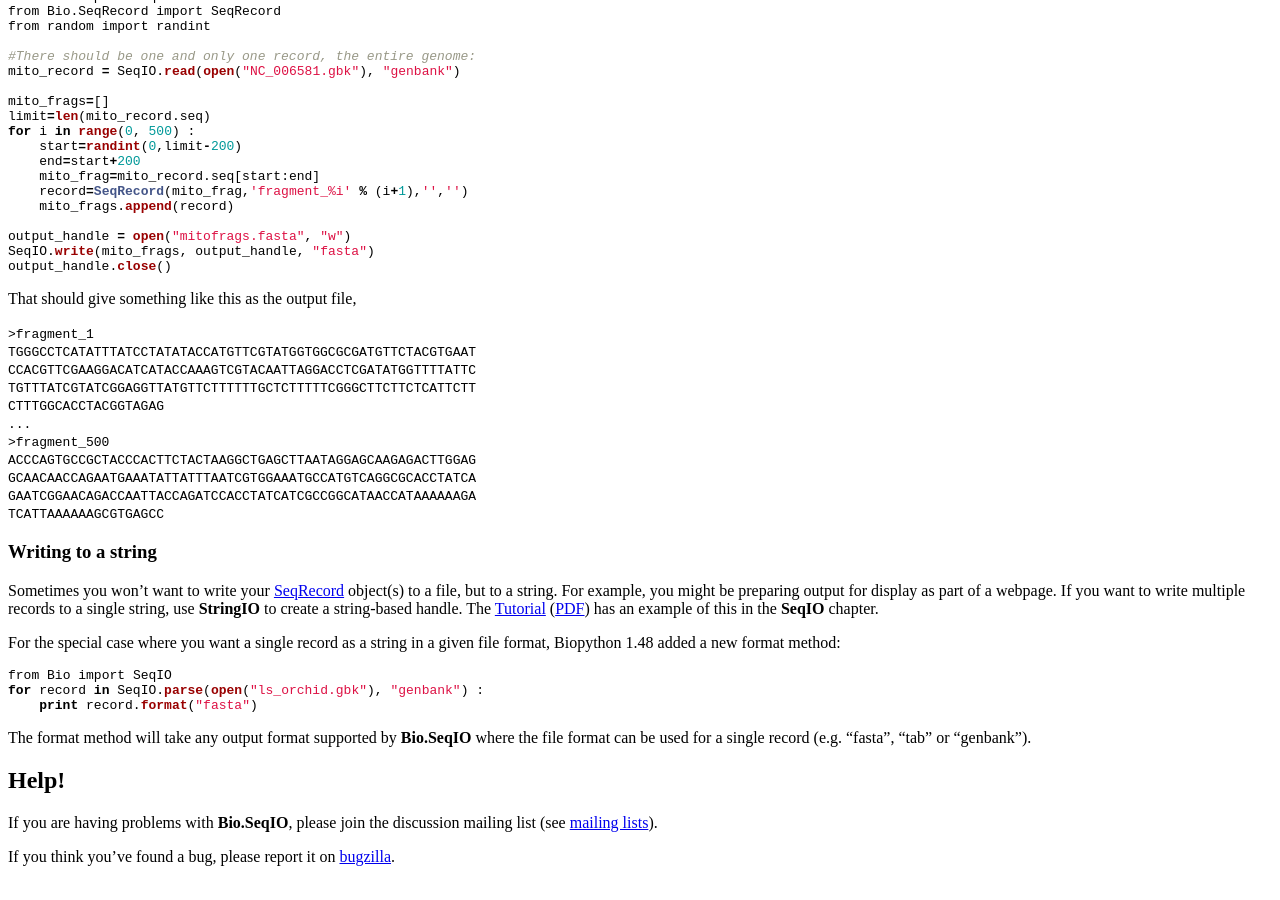
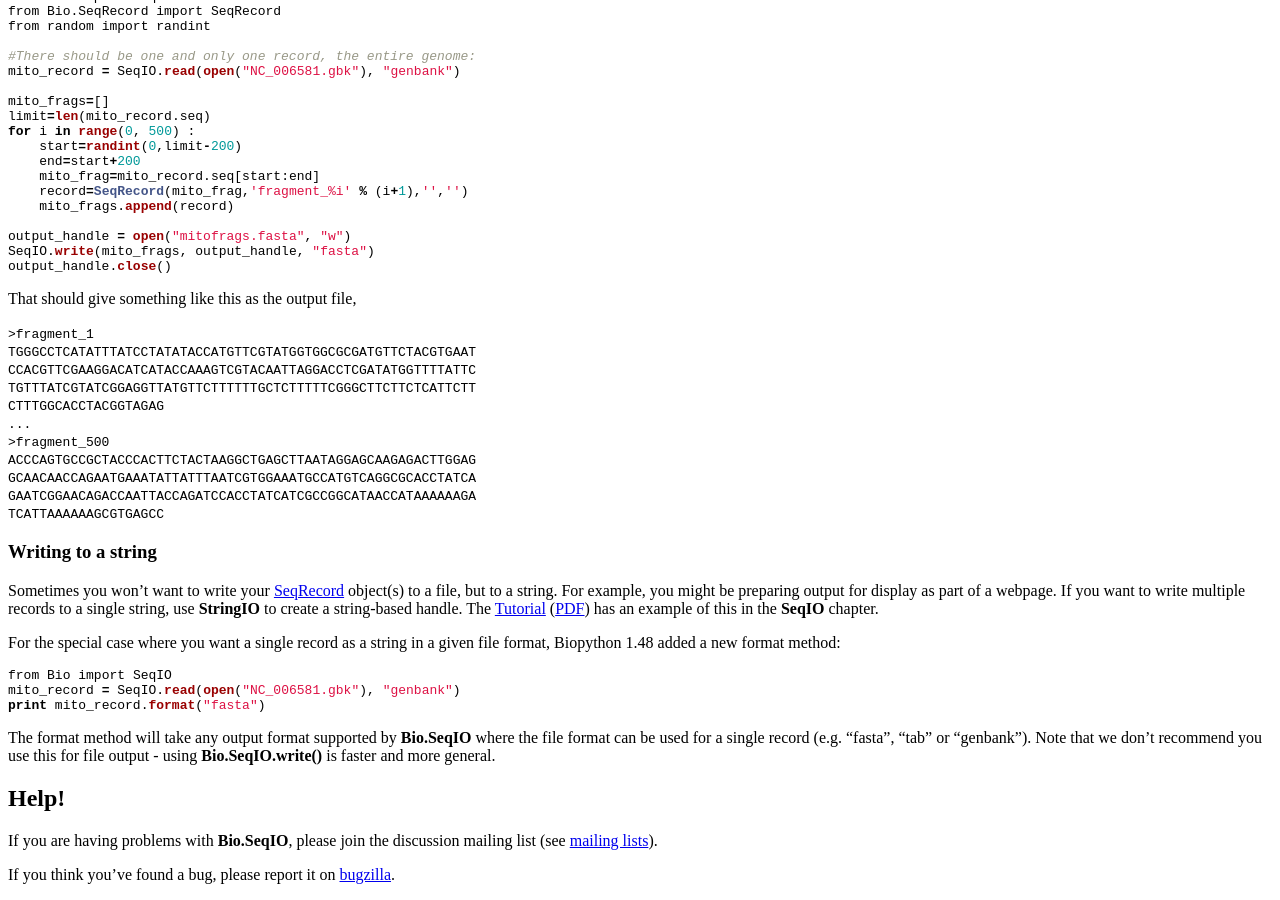
Before and after one commit to biopython/biopython.github.io, a Jekyll site: the page built from wiki/SeqIO.md, in a window 1280 px wide and 900 px high, scrolled down 5163 px. Built offline with Jekyll 4.4.1, drawn with Linux system fonts in a browser that asks for light colours.

Commit message:
/* Writing to a string */ Note about not using format method for file output

````diff
--- a/wiki/SeqIO.md
+++ b/wiki/SeqIO.md
@@ -480,13 +480,14 @@ given file format, Biopython 1.48 added a new format method:
 
 ``` python
 from Bio import SeqIO
-for record in SeqIO.parse(open("ls_orchid.gbk"), "genbank") :
-    print record.format("fasta")
+mito_record = SeqIO.read(open("NC_006581.gbk"), "genbank")
+print mito_record.format("fasta")
 ```
 
 The format method will take any output format supported by **Bio.SeqIO**
 where the file format can be used for a single record (e.g. "fasta",
-"tab" or "genbank").
+"tab" or "genbank"). Note that we don't recommend you use this for file
+output - using **Bio.SeqIO.write()** is faster and more general.
 
 Help!
 -----
````
Also changed, not shown: 1 other file.
